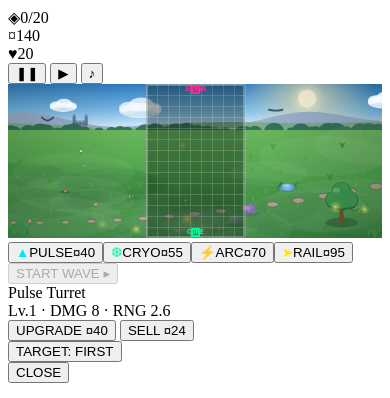
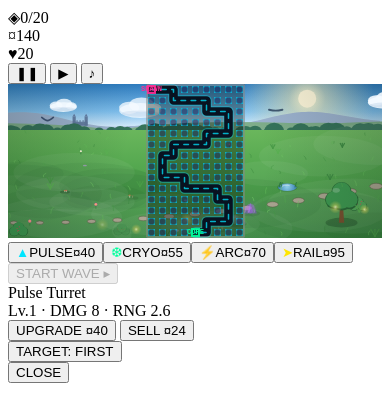
Before and after one commit to danielstirbu/neon-grid-td, a website with bundled scripts: page www/index.html in a window 390 px wide. Shown: the top 398 px of the page. Built offline with nearby package versions, Linux system fonts and the light colour scheme.

Commit message:
feat(map): serpentine neon lane with platform-only building
Replace the straight spawn-to-core corridor with a fixed S-shaped lane:
corner waypoints expanded into Bresenham staircases so enemies march
diagonal 45-degree runs with clear hairpin corners, mobile-TD style.

- config.js: PATH_WAYPOINTS + buildRoad()/ROAD; spawn moves to the top-left
  corner, core stays bottom-centre.
- pathfinding.js: the flow field is now restricted to lane cells, so towers
  can only ever be built on platforms and the path can never be blocked —
  L-01/L-02 hold by construction (escape BFS and reachability guards kept).
- main.js: escape walks along the lane only; placement toast explains the
  lane is not buildable.
- renderer.js: panel, platforms and the neon lane (cyan rim, dark fill,
  dashed direction line) are baked once per resize into an offscreen board
  and drawn with a single drawImage — no per-frame gradients (P-03) and no
  shadowBlur (P-06).
- index.html hint updated; SW cache bumped to v8.

Audio untouched: BGM/SFX re-verified (148 nodes from 16 SFX, zero leaks;
mute/pause stop the scheduler cleanly). Node checks: 31/31 pass, including
a full wave simulation on the new lane.

Co-authored-by: openhands <openhands@all-hands.dev>

```diff
--- a/www/js/config.js
+++ b/www/js/config.js
@@ -3,9 +3,52 @@
 export const GRID = {
   cols: 9,
   rows: 14,
-  spawn: { col: 4, row: 0 },
+  spawn: { col: 0, row: 0 },
   core: { col: 4, row: 13 },
 };
+
+// Serpentine lane: corner waypoints from spawn (top-left) to core (bottom).
+// Consecutive waypoints that differ on both axes expand into 45-degree
+// staircases, so the lane reads as a diagonal S while staying grid-adjacent.
+export const PATH_WAYPOINTS = [
+  { col: 0, row: 0 },
+  { col: 7, row: 2 },
+  { col: 7, row: 4 },
+  { col: 1, row: 6 },
+  { col: 1, row: 8 },
+  { col: 7, row: 10 },
+  { col: 7, row: 12 },
+  { col: 4, row: 13 },
+];
+
+// Ordered lane cells (spawn -> core). Only these cells are walkable; every
+// other cell is a build platform. Mixed-axis legs expand into staircases with
+// Bresenham-style even interleaving so they read as smooth 45° diagonals.
+export function buildRoad(waypoints = PATH_WAYPOINTS) {
+  const cells = [{ ...waypoints[0] }];
+  for (let i = 0; i < waypoints.length - 1; i++) {
+    const from = waypoints[i];
+    const to = waypoints[i + 1];
+    const dc = Math.sign(to.col - from.col);
+    const dr = Math.sign(to.row - from.row);
+    const dist = Math.abs(to.col - from.col) + Math.abs(to.row - from.row);
+    let { col, row } = from;
+    let doneC = 0;
+    for (let s = 1; s <= dist; s++) {
+      const wantC = Math.round((s * Math.abs(to.col - from.col)) / dist);
+      if (wantC > doneC) {
+        col += dc;
+        doneC = wantC;
+      } else {
+        row += dr;
+      }
+      cells.push({ col, row });
+    }
+  }
+  return cells;
+}
+
+export const ROAD = buildRoad();
 
 export const PALETTE = {
   bg: '#05060f',
--- a/www/js/main.js
+++ b/www/js/main.js
@@ -281,7 +281,8 @@ class Game {
         for (const [dx, dy] of dirs) {
           const nx = cx + dx;
           const ny = cy + dy;
-          if (!path.inBounds(nx, ny) || path.isBlocked(nx, ny)) continue;
+          // Escape walks along the lane only — platforms are never walkable.
+          if (!path.inBounds(nx, ny) || !path.isRoad(nx, ny) || path.isBlocked(nx, ny)) continue;
           const ni = path.idx(nx, ny);
           if (seen.has(ni)) continue;
           seen.add(ni);
@@ -341,7 +342,7 @@ class Game {
     }
     if (!this.path.canPlace(col, row)) {
       audio.play('deny');
-      this.ui.toast(this.path.isBlocked(col, row) ? 'CELL OCCUPIED' : 'PATH MUST STAY OPEN');
+      this.ui.toast(this.path.isBlocked(col, row) ? 'CELL OCCUPIED' : 'THE LANE IS NOT BUILDABLE');
       this.ui.vibrate(30);
       return false;
     }
--- a/www/js/pathfinding.js
+++ b/www/js/pathfinding.js
@@ -1,5 +1,10 @@
-// pathfinding.js — dynamic BFS flow-field from the core + placement anti-blockade.
-// Grid cells: 0 = open, 1 = blocked (tower). Spawn/core cells are always open.
+// pathfinding.js — fixed serpentine lane: BFS flow-field restricted to the road
+// + placement rules. Grid cells: off-road = platform (never walkable), road =
+// lane. Towers may only occupy platforms, so the lane can never be blocked:
+// the L-01 (no enemy isolated from the core) and L-02 (no stuck/teleported
+// enemy) invariants hold by construction, and the checks are kept as guards.
+
+import { ROAD } from './config.js';
 
 export class Pathfinder {
   constructor(cols, rows, spawn, core) {
@@ -7,7 +12,11 @@ export class Pathfinder {
     this.rows = rows;
     this.spawn = spawn;
     this.core = core;
-    this.blocked = new Uint8Array(cols * rows);
+    this.road = new Uint8Array(cols * rows);
+    for (const { col, row } of ROAD) {
+      if (col >= 0 && col < cols && row >= 0 && row < rows) this.road[this.idx(col, row)] = 1;
+    }
+    this.blocked = new Uint8Array(cols * rows); // towers on platforms
     this.dist = new Int32Array(cols * rows);
     this.recompute();
   }
@@ -24,66 +33,50 @@ export class Pathfinder {
     return this.blocked[this.idx(col, row)] === 1;
   }
 
-  isSpawnOrCore(col, row) {
-    return (col === this.spawn.col && row === this.spawn.row) ||
-           (col === this.core.col && row === this.core.row);
+  isRoad(col, row) {
+    if (!this.inBounds(col, row)) return false;
+    return this.road[this.idx(col, row)] === 1;
   }
 
-  // Can a tower legally occupy this cell?
+  // Can a tower legally occupy this cell? Platforms only — the lane stays open.
   canPlace(col, row) {
     if (!this.inBounds(col, row)) return false;
-    if (this.isSpawnOrCore(col, row)) return false;
-    if (this.isBlocked(col, row)) return false;
-    // Tentatively block and ensure the core stays reachable from spawn.
-    const i = this.idx(col, row);
-    this.blocked[i] = 1;
-    const ok = this._reachabilityOk();
-    this.blocked[i] = 0;
-    return ok;
+    if (this.isRoad(col, row)) return false;
+    return !this.isBlocked(col, row);
   }
 
   place(col, row) {
     this.blocked[this.idx(col, row)] = 1;
-    this.recompute();
+    // dist never changes now (towers are off-road), but keep the call cheap
+    // and the API identical for callers.
   }
 
   remove(col, row) {
     this.blocked[this.idx(col, row)] = 0;
-    this.recompute();
   }
 
-  _reachabilityOk() {
-    // Cheap BFS from spawn toward core with early exit.
-    const { cols, rows, blocked } = this;
-    const seen = new Uint8Array(cols * rows);
-    const queue = [this.idx(this.spawn.col, this.spawn.row)];
-    seen[queue[0]] = 1;
-    const goal = this.idx(this.core.col, this.core.row);
-    let head = 0;
-    while (head < queue.length) {
-      const cur = queue[head++];
-      if (cur === goal) return true;
-      const cx = cur % cols;
-      const cy = (cur / cols) | 0;
-      for (let d = 0; d < 4; d++) {
-        const nx = cx + (d === 0 ? 1 : d === 1 ? -1 : 0);
-        const ny = cy + (d === 2 ? 1 : d === 3 ? -1 : 0);
-        if (nx < 0 || ny < 0 || nx >= cols || ny >= rows) continue;
-        const ni = ny * cols + nx;
-        if (seen[ni] || blocked[ni]) continue;
-        seen[ni] = 1;
-        queue.push(ni);
+  // BFS distance field over road cells only, seeded from the core. If the core
+  // cell is off-road, every road cell adjacent to it seeds at distance 0.
+  recompute() {
+    const { cols, rows, road, dist } = this;
+    dist.fill(-1);
+    const queue = [];
+    const seed = (col, row) => {
+      if (!this.inBounds(col, row)) return;
+      const i = this.idx(col, row);
+      if (road[i] && dist[i] === -1) {
+        dist[i] = 0;
+        queue.push(i);
       }
+    };
+    if (road[this.idx(this.core.col, this.core.row)]) {
+      seed(this.core.col, this.core.row);
+    } else {
+      seed(this.core.col - 1, this.core.row);
+      seed(this.core.col + 1, this.core.row);
+      seed(this.core.col, this.core.row - 1);
+      seed(this.core.col, this.core.row + 1);
     }
-    return false;
-  }
-
-  // BFS distance field from the core; enemies follow steepest descent.
-  recompute() {
-    const { cols, rows, blocked, dist } = this;
-    dist.fill(-1);
-    const queue = [this.idx(this.core.col, this.core.row)];
-    dist[queue[0]] = 0;
     let head = 0;
     while (head < queue.length) {
       const cur = queue[head++];
@@ -95,7 +88,7 @@ export class Pathfinder {
         const ny = cy + (d === 2 ? 1 : d === 3 ? -1 : 0);
         if (nx < 0 || ny < 0 || nx >= cols || ny >= rows) continue;
         const ni = ny * cols + nx;
-        if (dist[ni] !== -1 || blocked[ni]) continue;
+        if (dist[ni] !== -1 || !road[ni]) continue;
         dist[ni] = nd;
         queue.push(ni);
       }
@@ -110,7 +103,10 @@ export class Pathfinder {
   // True when a live path from this cell to the core still exists (L-01).
   isReachableFromCore(col, row) {
     if (!this.inBounds(col, row)) return false;
-    return this.dist[this.idx(col, row)] >= 0;
+    if (col === this.core.col && row === this.core.row) return true;
+    if (this.isRoad(col, row)) return this.dist[this.idx(col, row)] >= 0;
+    // Platforms are not walkable; an enemy that ended up on one must escape.
+    return false;
   }
 
   // Unit-space next waypoint toward the core from a float position.
--- a/www/js/renderer.js
+++ b/www/js/renderer.js
@@ -1,6 +1,6 @@
 // renderer.js — Canvas 2D at native DPR: meadow backdrop, grid, towers, enemies, projectiles, beams, VFX.
 // Characters are drawn with the toon.js cartoon helpers; projectiles/beams/particles stay neon.
-import { GRID, PALETTE } from './config.js';
+import { GRID, PALETTE, ROAD } from './config.js';
 import { drawToonEnemy, drawToonTower, toonText, clearGradCache } from './toon.js';
 import { Landscape } from './landscape.js';
 
@@ -41,6 +41,7 @@ export class Renderer {
     this.landscape = new Landscape();
     this.glowSprites = new Map();
     for (const color of GLOW_COLORS) this.glowSprites.set(color, makeGlowSprite(color));
+    this.board = null; // pre-rendered panel + lane + platforms (P-03/P-06 safe)
     this.resize();
   }
 
@@ -72,7 +73,76 @@ export class Renderer {
       w: this.cell * GRID.cols,
       h: this.cell * GRID.rows,
     });
+    this._buildBoard();
     clearGradCache(); // P-03: toon gradients are keyed by cell size s; drop stale entries
+  }
+
+  // Pre-render panel, platforms and the neon lane once per resize; per frame it
+  // is a single drawImage (no per-frame gradients — P-03 — and no shadowBlur — P-06).
+  _buildBoard() {
+    const { cell, dpr } = this;
+    const w = cell * GRID.cols;
+    const h = cell * GRID.rows;
+    if (!w || !h) return;
+    if (!this.board) this.board = document.createElement('canvas');
+    this.board.width = Math.round(w * dpr);
+    this.board.height = Math.round(h * dpr);
+    const g = this.board.getContext('2d');
+    g.setTransform(dpr, 0, 0, dpr, 0, 0);
+    g.clearRect(0, 0, w, h);
+
+    // Translucent panel so the backdrop shows through while cells stay legible.
+    g.fillStyle = 'rgba(10,26,18,0.4)';
+    g.fillRect(0, 0, w, h);
+
+    const road = new Set(ROAD.map(({ col, row }) => row * GRID.cols + col));
+
+    // Build platforms: raised tiles with corner studs, inset from the lane.
+    for (let row = 0; row < GRID.rows; row++) {
+      for (let col = 0; col < GRID.cols; col++) {
+        if (road.has(row * GRID.cols + col)) continue;
+        const x = col * cell;
+        const y = row * cell;
+        const p = Math.max(2, cell * 0.11);
+        g.fillStyle = 'rgba(27,42,107,0.5)';
+        g.fillRect(x + p, y + p, cell - p * 2, cell - p * 2);
+        g.strokeStyle = 'rgba(0,229,255,0.28)';
+        g.lineWidth = 1;
+        g.strokeRect(x + p + 0.5, y + p + 0.5, cell - p * 2 - 1, cell - p * 2 - 1);
+        g.fillStyle = 'rgba(0,229,255,0.5)';
+        const s = Math.max(1.5, cell * 0.06);
+        g.fillRect(x + p, y + p, s, s);
+        g.fillRect(x + cell - p - s, y + p, s, s);
+        g.fillRect(x + p, y + cell - p - s, s, s);
+        g.fillRect(x + cell - p - s, y + cell - p - s, s, s);
+      }
+    }
+
+    // Lane: wide dark stroke (mitered joints keep corners crisp), then the
+    // neon edge and the dashed direction line follow the same polyline.
+    const pts = ROAD.map(({ col, row }) => ({ x: (col + 0.5) * cell, y: (row + 0.5) * cell }));
+    g.lineJoin = 'round';
+    g.lineCap = 'round';
+    const lane = (width, stroke, dash, offset) => {
+      g.lineWidth = width;
+      g.strokeStyle = stroke;
+      g.setLineDash(dash || []);
+      g.lineDashOffset = offset || 0;
+      g.beginPath();
+      pts.forEach((pt, i) => (i === 0 ? g.moveTo(pt.x, pt.y) : g.lineTo(pt.x, pt.y)));
+      g.stroke();
+    };
+    // Widest first: cyan rim, then the dark fill on top leaves a neon border;
+    // the dashed centerline shows the travel direction.
+    lane(cell * 0.94, 'rgba(0,229,255,0.45)');
+    lane(cell * 0.78, '#081221');
+    lane(Math.max(1.5, cell * 0.09), 'rgba(0,229,255,0.75)', [cell * 0.42, cell * 0.5]);
+    g.setLineDash([]);
+
+    // Panel frame on top of everything.
+    g.strokeStyle = 'rgba(255,255,255,0.28)';
+    g.lineWidth = 2;
+    g.strokeRect(1, 1, w - 2, h - 2);
   }
 
   // Screen CSS px -> grid float coords
@@ -93,28 +163,9 @@ export class Renderer {
 
   drawGrid(hover) {
     const { ctx, cell } = this;
-    const w = cell * GRID.cols;
-    const h = cell * GRID.rows;
     ctx.save();
-    // Translucent panel so the meadow shows through while cells stay legible.
-    ctx.fillStyle = 'rgba(10,26,18,0.4)';
-    ctx.fillRect(this.ox, this.oy, w, h);
-    ctx.strokeStyle = 'rgba(255,255,255,0.28)';
-    ctx.lineWidth = 2;
-    ctx.strokeRect(this.ox + 1, this.oy + 1, w - 2, h - 2);
-
-    ctx.strokeStyle = 'rgba(255,255,255,0.16)';
-    ctx.lineWidth = 1;
-    ctx.beginPath();
-    for (let c = 0; c <= GRID.cols; c++) {
-      ctx.moveTo(this.ox + c * cell + 0.5, this.oy);
-      ctx.lineTo(this.ox + c * cell + 0.5, this.oy + h);
-    }
-    for (let r = 0; r <= GRID.rows; r++) {
-      ctx.moveTo(this.ox, this.oy + r * cell + 0.5);
-      ctx.lineTo(this.ox + w, this.oy + r * cell + 0.5);
-    }
-    ctx.stroke();
+    // Panel + platforms + lane were baked into this.board on resize.
+    if (this.board) ctx.drawImage(this.board, this.ox, this.oy, cell * GRID.cols, cell * GRID.rows);
 
     // Spawn & core markers
     this._marker(GRID.spawn, PALETTE.magenta, 'SPAWN');
--- a/www/sw.js
+++ b/www/sw.js
@@ -1,5 +1,5 @@
 /* Neon Grid TD service worker — cache-first, 100% offline after first load. */
-const CACHE = 'neon-grid-td-v7';
+const CACHE = 'neon-grid-td-v8';
 
 const PRECACHE = [
   './',
```
Also changed, not shown: www/index.html (+1 -1 lines).
